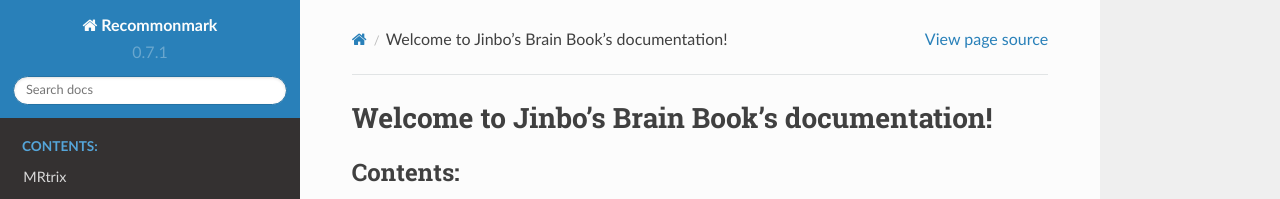
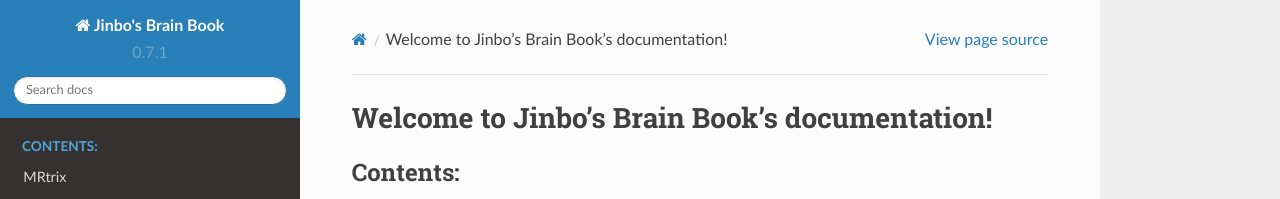
Before and after one commit to zhangjb35/jinbo_brain_book, a Sphinx documentation site: the page built from source/index.rst, in a window 1280 px wide. Shown: the top 199 px of the page. Built offline with Sphinx 7.4.7 and the Read the Docs theme 2.0.0, drawn with Linux system fonts in a browser that asks for light colours.

Commit message:
Update conf.py

```diff
--- a/source/conf.py
+++ b/source/conf.py
@@ -51,7 +51,7 @@ templates_path = ['_templates']
 master_doc = 'index'
 
 # General information about the project.
-project = u'Recommonmark'
+project = u'Jinbo\'s Brain Book'
 copyright = u'2015, Luca Barbato, Eric Holscher, and contributors'
 author = u'Luca Barbato, Eric Holscher, and contributors'
 
```
